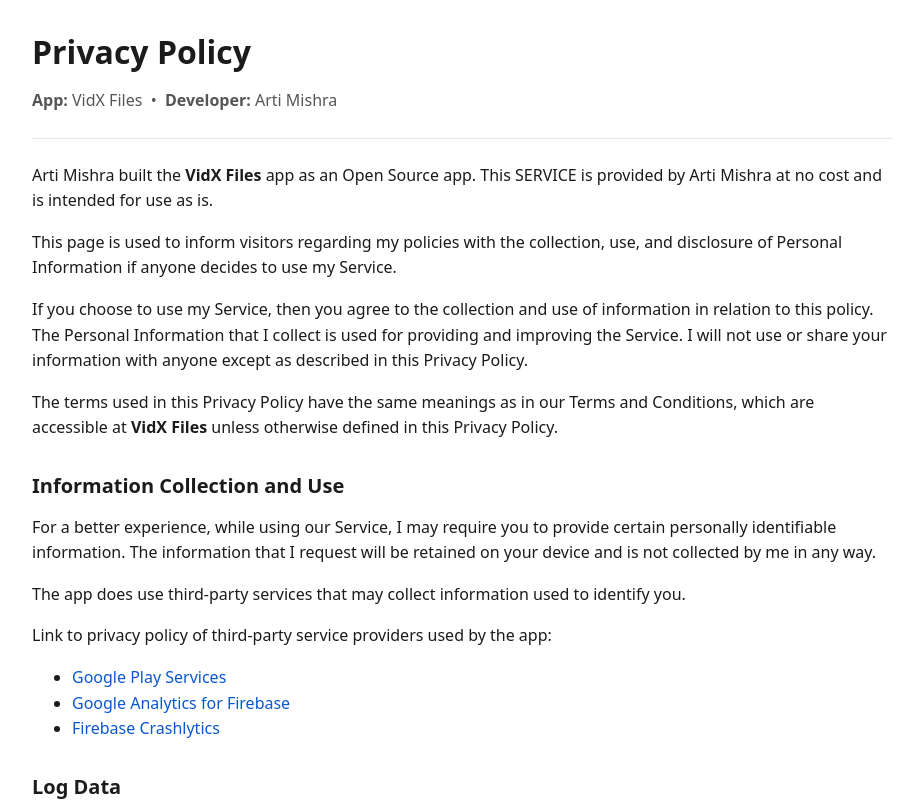
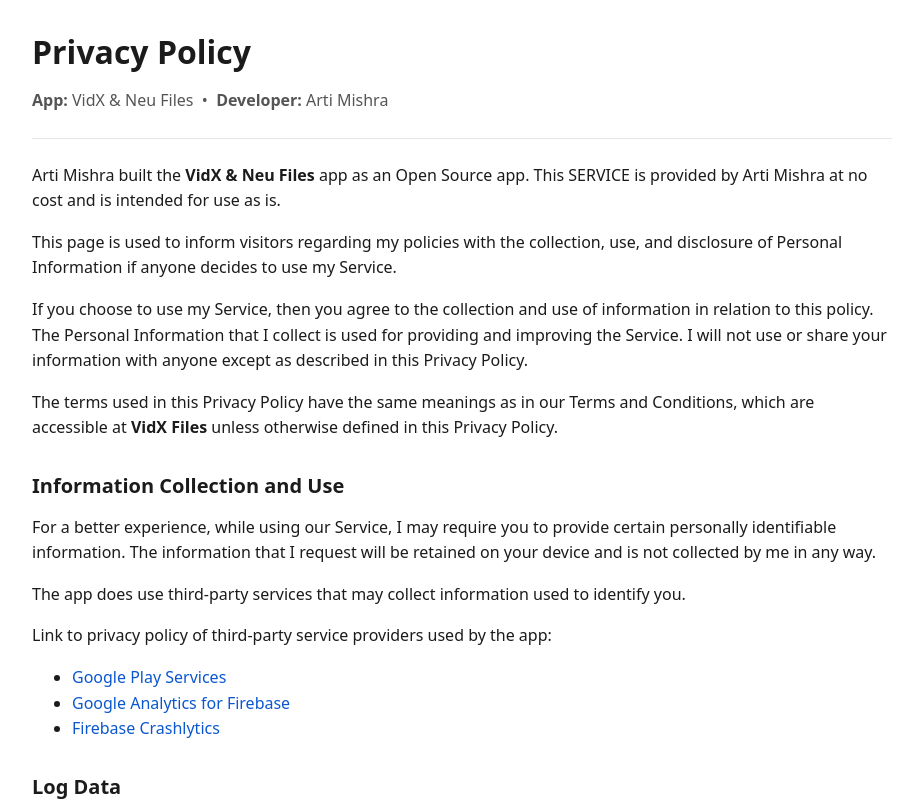
Before and after one commit to vidxplay/tnc, a plain HTML site: page filesprivacy.html in a window 1280 px wide. Shown: the top 802 px of the page, without its empty margins (178-1101 px from the left). Drawn offline with Linux system fonts and the light colour scheme.

Commit message:
Update filesprivacy.html

```diff
--- a/filesprivacy.html
+++ b/filesprivacy.html
@@ -3,7 +3,7 @@
 <head>
   <meta charset="utf-8" />
   <meta name="viewport" content="width=device-width, initial-scale=1" />
-  <title>VidX Files – Privacy Policy</title>
+  <title>VidX & Neu Files – Privacy Policy</title>
   <style>
     body { font-family: system-ui, -apple-system, Segoe UI, Roboto, Ubuntu, Cantarell, 'Helvetica Neue', Arial, sans-serif; line-height: 1.6; margin: 0; color: #1b1b1b; }
     .container { max-width: 860px; margin: 0 auto; padding: 32px 20px 64px; }
@@ -20,10 +20,10 @@
 <body>
   <div class="container">
     <h1>Privacy Policy</h1>
-    <p class="muted"><strong>App:</strong> VidX Files &nbsp;•&nbsp; <strong>Developer:</strong> Arti Mishra</p>
+    <p class="muted"><strong>App:</strong> VidX & Neu Files &nbsp;•&nbsp; <strong>Developer:</strong> Arti Mishra</p>
     <div class="divider"></div>
 
-    <p>Arti Mishra built the <strong>VidX Files</strong> app as an Open Source app. This SERVICE is provided by Arti Mishra at no cost and is intended for use as is.</p>
+    <p>Arti Mishra built the <strong>VidX & Neu Files</strong> app as an Open Source app. This SERVICE is provided by Arti Mishra at no cost and is intended for use as is.</p>
 
     <p>This page is used to inform visitors regarding my policies with the collection, use, and disclosure of Personal Information if anyone decides to use my Service.</p>
 
```
